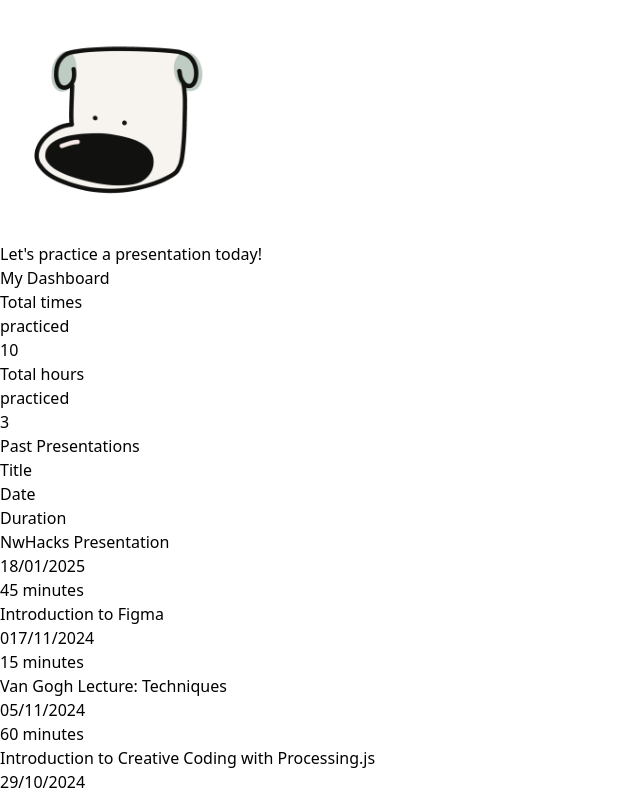
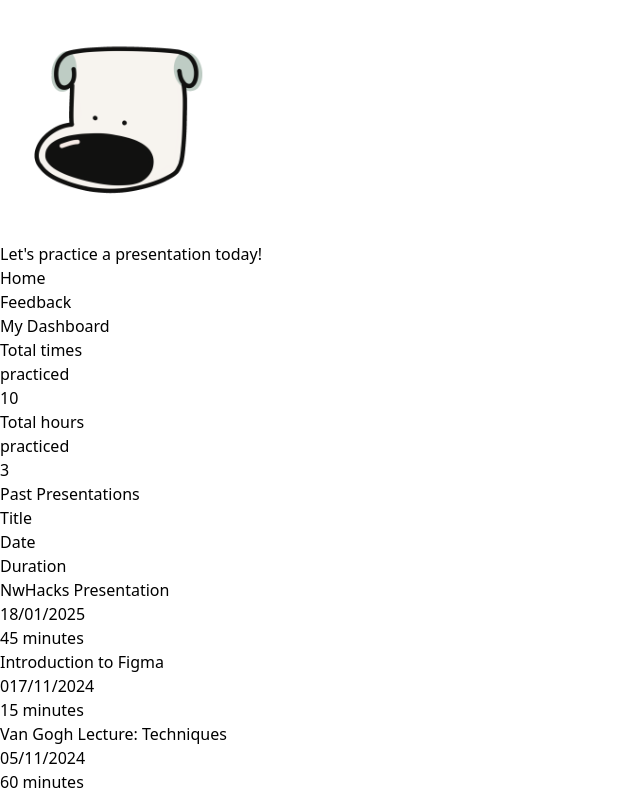
Before and after one commit to hunterchen7/nwhacks, a React (Vite) app in the folder frontend/: page /chat in a window 1280 px wide. Shown: the top 798 px of the page, without its empty margins (0-640 px from the left). Built offline with nearby package versions, Linux system fonts and the light colour scheme.

Commit message:
Update chat.tsx

```diff
--- a/frontend/src/chat.tsx
+++ b/frontend/src/chat.tsx
@@ -72,6 +72,11 @@ const Chat: React.FC = () => {
 
       </div>
     </div>
+
+    {/*placeholder for tab texts styling*/}
+    <h3 className="text-black text-[24px] mb-4 font-semibold">Home</h3>
+    <h3 className="text-black text-[24px] mb-4 font-semibold">Feedback</h3>
+
 
     <div className="w-full h-flex bg-[#F6F2ED] pt-[35px] pb-[35px] rounded-[20px] outline outline-3 outline-solid outline-[#86AD95]">
 
```
